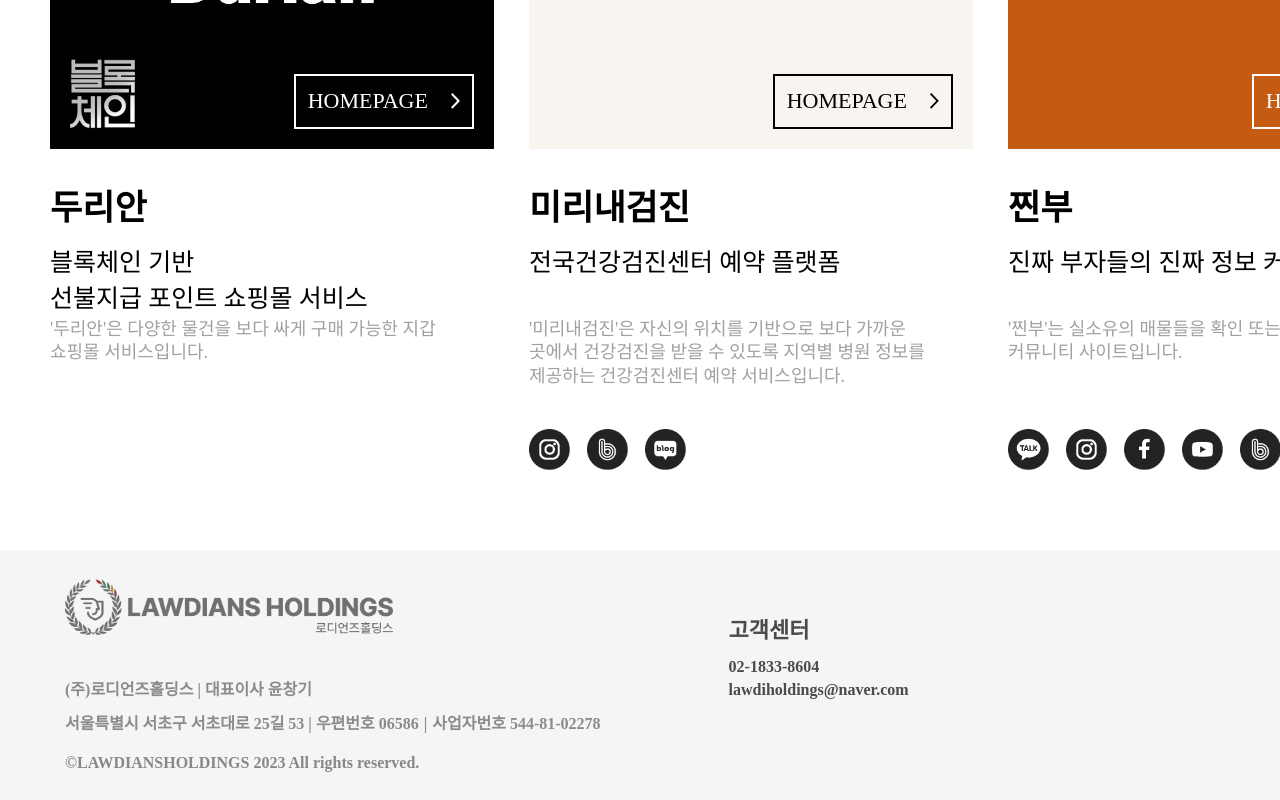
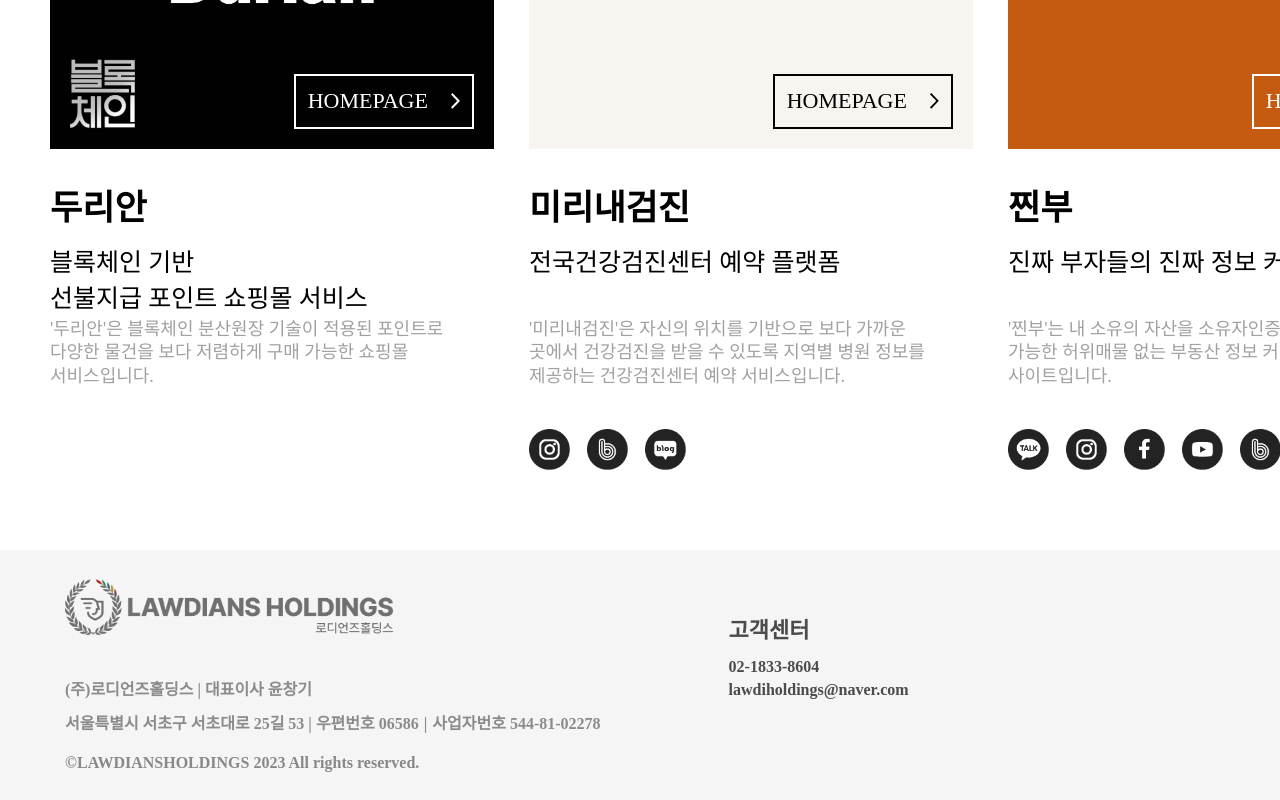
Before and after one commit to Jone4865/law_lawdiansHoldings, a Next.js app: page /business in a window 1280 px wide. Shown: the part 1878-2678 px from the top of the page. Built offline with nearby package versions, Linux system fonts and the light colour scheme; no server answers; a web font is replaced by a local one.

Commit message:
fix: 비즈니스 파트 멘트 수정 fix: 뉴스 파트 문장단위로 문자 정리

```diff
--- a/components/BusinessCategory/Business.tsx
+++ b/components/BusinessCategory/Business.tsx
@@ -38,8 +38,8 @@
       암호화폐 지갑 서비스 입니다.
     </span>,
     <span key={10}>
-      &apos;두리안&apos;은 다양한 물건을 보다 싸게 구매 가능한 지갑 쇼핑몰
-      서비스입니다.
+      &apos;두리안&apos;은 블록체인 분산원장 기술이 적용된 포인트로 다양한
+      물건을 보다 저렴하게 구매 가능한 쇼핑몰 서비스입니다.
     </span>,
     <span key={11}>
       &apos;미리내검진&apos;은 자신의 위치를 기반으로 보다 가까운 곳에서
@@ -47,8 +47,8 @@
       서비스입니다.
     </span>,
     <span key={12}>
-      &apos;찐부&apos;는 실소유의 매물들을 확인 또는 홍보 가능한 정보 커뮤니티
-      사이트입니다.
+      &apos;찐부&apos;는 내 소유의 자산을 소유자인증 제도를 통해 홍보가 가능한
+      허위매물 없는 부동산 정보 커뮤니티 사이트입니다.
     </span>,
   ];
   const imgname = ["lawdians", "miapet", "gru", "durian", "mirinae", "jjinbu"];
--- a/components/CommunityCategory/News/News.module.scss
+++ b/components/CommunityCategory/News/News.module.scss
@@ -89,6 +89,7 @@
   display: -webkit-box;
   -webkit-line-clamp: 3;
   -webkit-box-orient: vertical;
+  word-break: keep-all;
   @include view("mobile") {
     margin: 7px 0 4px auto;
   }
--- a/components/LandingPage/Body/Service/Service.tsx
+++ b/components/LandingPage/Body/Service/Service.tsx
@@ -55,7 +55,7 @@
       <br />
       소유자인증 제도를 통해
       <br />
-      홍보가 가능한 허위매물없는
+      홍보가 가능한 허위매물 없는
       <br />
       부동산 정보 커뮤니티
       <br />
```
